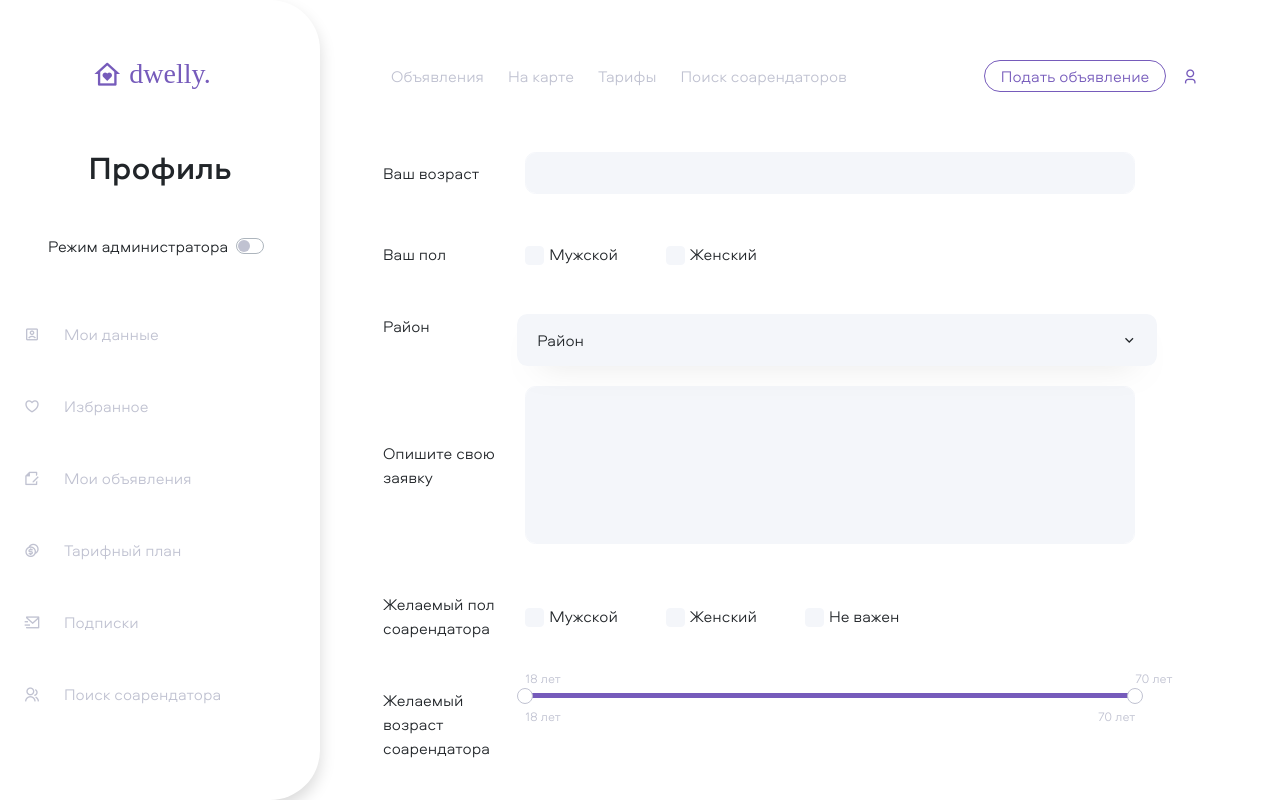
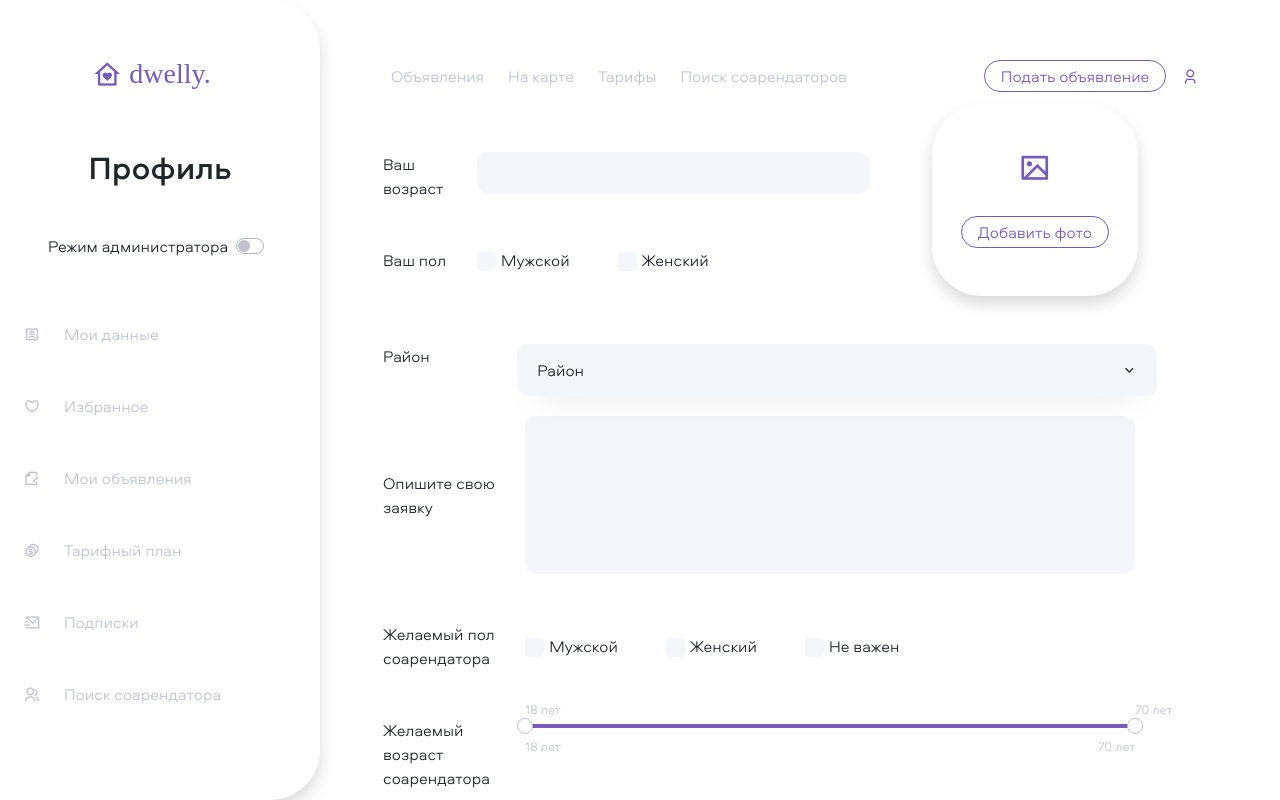
Before and after one commit to honeyshi/RealEstateAgency, a React (Create React App) app: page /profile/create-cotenant-request in a window 1280 px wide. Built offline with nearby package versions, Linux system fonts and the light colour scheme; sample sign-in values are in the browser's storage.

Commit message:
Add image uploader in create cotenant request page

```diff
--- a/src/app/userProfile/createCoRequestPage.tsx
+++ b/src/app/userProfile/createCoRequestPage.tsx
@@ -1,13 +1,15 @@
 import * as yup from 'yup';
 
-import { Button, CheckBox, Input, Row, Textarea } from 'shared/base';
-import InputRange, { Range } from 'react-input-range';
+import { Button, CheckBox, Column, Flexbox, Input, Row, Textarea } from 'shared/base';
 import React, { useState } from 'react';
+import { Sex, districts } from 'data/values';
 
+import { CotenantEdit } from 'core/cotenant/cotenantModel';
 import { ErrorMessagesView } from 'shared/composite/errorMessagesView';
+import { FilesUploader } from './filesUploader';
+import InputRange from 'react-input-range';
 import { ProfileInfromationRow } from './profileInformationRow';
 import { Select } from 'shared/composite/select';
-import { districts } from 'data/values';
 import { parseError } from 'core/parseError';
 
 const schema = yup.object().shape({
@@ -30,26 +32,10 @@ const schema = yup.object().shape({
     .required('Вы не указали номер телефона')
     .min(11, 'Телефон должен состоять минимум из 11 символов')
     .max(12, 'Телефон должен состоять максимум из 12 символов'),
+  image: yup.string().nullable().required('Вы не загрузили свое фото'),
 });
 
-enum Sex {
-  initial = -1,
-  unselected = 0,
-  male = 1,
-  female = 2,
-}
-
-interface Form {
-  age: string;
-  ownSex: number;
-  district: number;
-  description: string;
-  cotenantSex: number;
-  cotenantAge: Range | number;
-  phone: string;
-}
-
-const initialState: Form = {
+const initialState: CotenantEdit = {
   age: '',
   ownSex: -1,
   district: -1,
@@ -57,10 +43,11 @@ const initialState: Form = {
   cotenantSex: -1,
   cotenantAge: { min: 18, max: 70 },
   phone: '',
+  image: '',
 };
 
 export const CreateCoRequestPage: React.FC = () => {
-  const [form, setForm] = useState<Form>(initialState);
+  const [form, setForm] = useState<CotenantEdit>(initialState);
   const [errorMessage, setErrorMessage] = useState<string | string[]>('');
   const saveChanges = async () => {
     try {
@@ -72,6 +59,8 @@ export const CreateCoRequestPage: React.FC = () => {
   };
   return (
     <>
+      <Flexbox>
+        <Column size={8} pl="0">
           <ProfileInfromationRow label="Ваш возраст">
             <Input
               solid
@@ -102,6 +91,11 @@ export const CreateCoRequestPage: React.FC = () => {
               Женский
             </CheckBox>
           </ProfileInfromationRow>
+        </Column>
+        <Column rounded="50" size={3} py="3" className="shadow avatar-uploader-container">
+          <FilesUploader fileUrl={form.image} />
+        </Column>
+      </Flexbox>
       <ProfileInfromationRow label="Район">
         <Select
           solid
--- a/src/app/userProfile/filesUploader.tsx
+++ b/src/app/userProfile/filesUploader.tsx
@@ -16,24 +16,26 @@ export const FilesUploader: React.FC<{ fileUrl: string }> = ({ fileUrl }) => {
   const { getRootProps, getInputProps } = useDropzone({
     accept: 'image/*',
     onDrop: async (acceptedFiles) => {
-      setFile(
-        Object.assign(acceptedFiles[0], {
-          preview: URL.createObjectURL(acceptedFiles[0]),
-        })
-      );
+      acceptedFiles.length &&
+        setFile(
+          Object.assign(acceptedFiles[0], {
+            preview: URL.createObjectURL(acceptedFiles[0]),
+          })
+        );
     },
   });
 
   return (
     <div {...getRootProps({ className: 'dropzone' })}>
       <input {...getInputProps()} />
-      {file !== undefined ? (
+      {file !== undefined && (
         <Flexbox wrap justifyContent="around" mb="4">
           <Block className="avatar-image-container" mx="4">
             <Image src={file.preview} alt={file.preview} className="shadow" />
           </Block>
         </Flexbox>
-      ) : (
+      )}
+      {fileUrl !== '' && file === undefined && (
         <Flexbox wrap justifyContent="around" mb="4">
           <Block className="avatar-image-container" mx="4">
             <Image src={fileUrl} alt={fileUrl} className="shadow" />
@@ -41,7 +43,7 @@ export const FilesUploader: React.FC<{ fileUrl: string }> = ({ fileUrl }) => {
         </Flexbox>
       )}
       <Flexbox vertical alignItems="center">
-        {(file === undefined && fileUrl === '') && (
+        {file === undefined && fileUrl === '' && (
           <RemixIcon className="files-uploader-icon" my="4" name="image" size="2x" />
         )}
         <Button fontLight className="rounded-link" text="accent">
```
Lines whose indentation alone changed are shown as unchanged.
